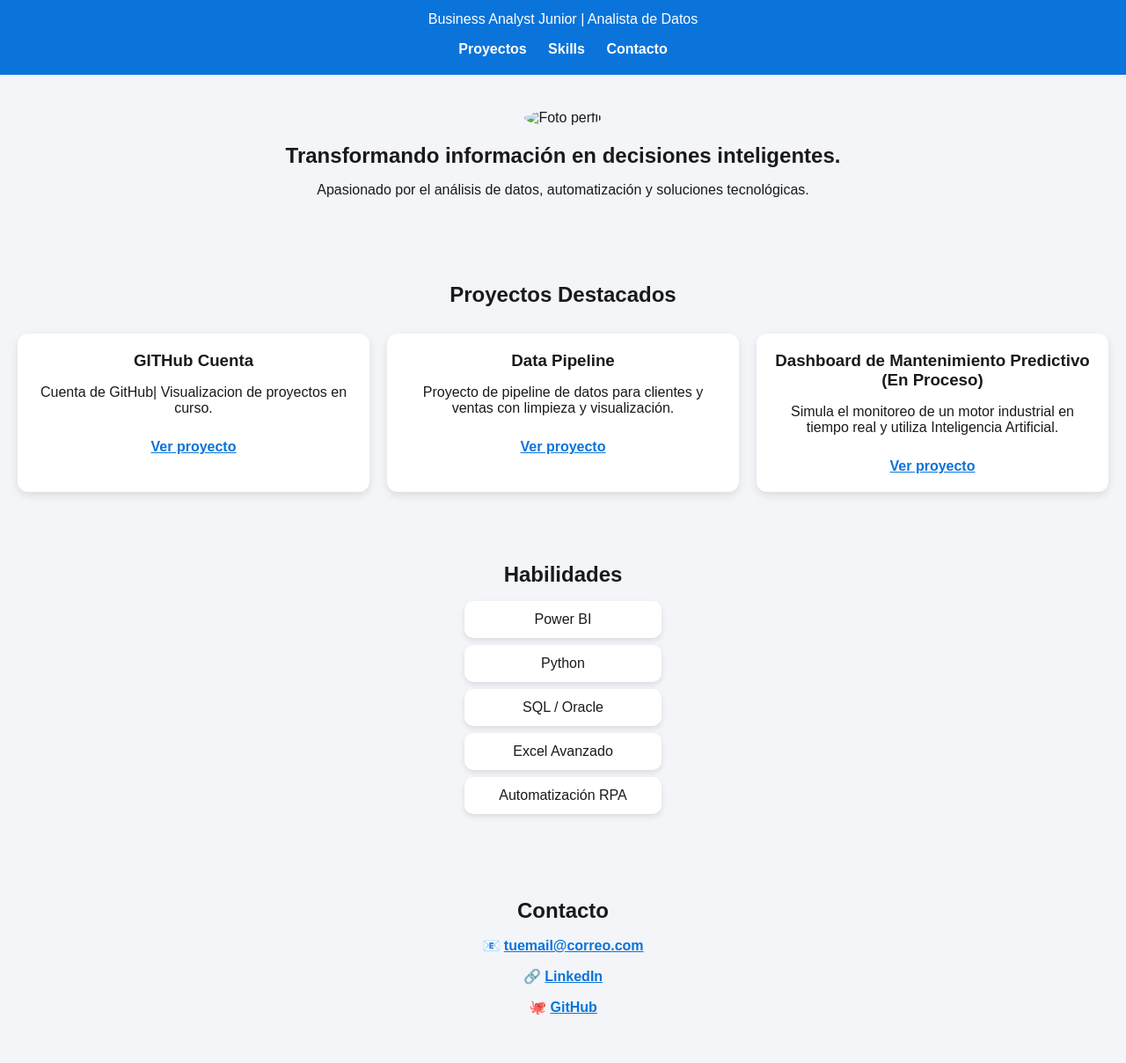
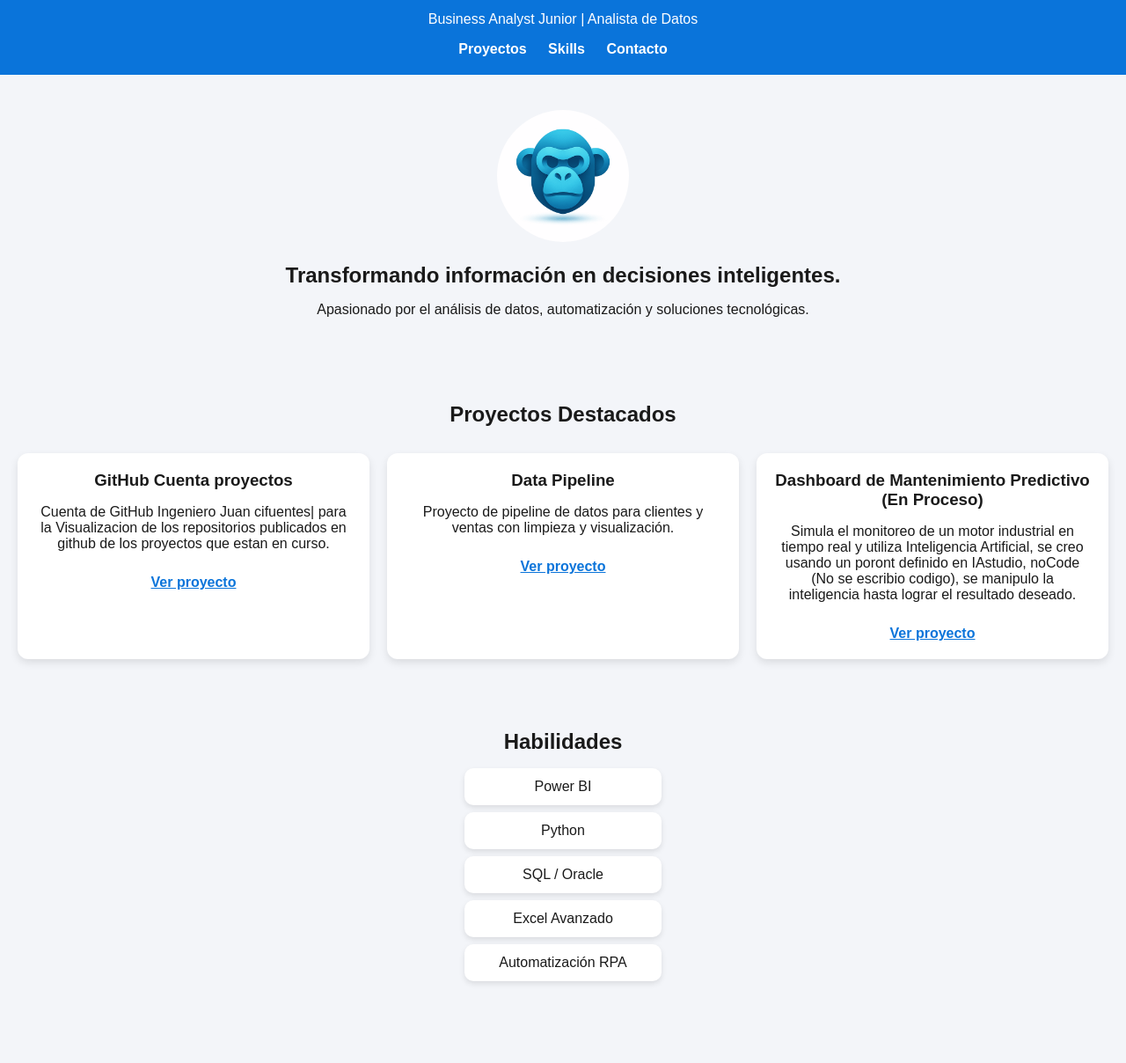
Before and after one commit to aprendizajecifuentes/aistudio-Prueba, a plain HTML site: page index.html in a window 1280 px wide. Shown: the part 60-1268 px from the top of the page at 88% size. Drawn offline with Linux system fonts and the light colour scheme.

Commit message:
Update Imagen Perfil
se añadió foto de perfil

```diff
--- a/index.html
+++ b/index.html
@@ -19,7 +19,7 @@
     </header>
 
     <section class="hero">
-        <img src="profile.jpg" alt="Foto perfil" class="profile-img">
+        <img src="Comprimida.png" alt="Foto perfil" class="profile-img">
         <h2>Transformando información en decisiones inteligentes.</h2>
         <p>Apasionado por el análisis de datos, automatización y soluciones tecnológicas.</p>
     </section>
@@ -30,9 +30,9 @@
         <div class="projects-grid">
 
             <div class="card">
-                <h3>GITHub Cuenta</h3>
-                <p>Cuenta de GitHub| Visualizacion de proyectos en curso.</p>
-                <a href="https://github.com/aprendizajecifuentes/aprendizajecifuentes" target="_blank">Ver proyecto</a>
+                <h3>GitHub Cuenta proyectos</h3>
+                <p>Cuenta de GitHub Ingeniero Juan cifuentes| para la Visualizacion de los repositorios publicados en github de los proyectos que estan en curso.</p>
+                <a href="https://github.com/aprendizajecifuentes?tab=repositories" target="_blank">Ver proyecto</a>
             </div>
 
             <div class="card">
@@ -43,7 +43,7 @@
 
             <div class="card">
                 <h3>Dashboard de Mantenimiento Predictivo (En Proceso)</h3>
-                <p>Simula el monitoreo de un motor industrial en tiempo real y utiliza Inteligencia Artificial.</p>
+                <p>Simula el monitoreo de un motor industrial en tiempo real y utiliza Inteligencia Artificial, se creo usando un poront definido en IAstudio, noCode (No se escribio codigo), se manipulo la inteligencia hasta lograr el resultado deseado.</p>
                 <a href="https://github.com/aprendizajecifuentes/2aistudio-Prueba" target="_blank">Ver proyecto</a>
             </div>
 
@@ -63,7 +63,7 @@
 
     <section id="contacto" class="section contacto">
         <h2>Contacto</h2>
-        <p>📧 <a href="mailto:trabajo.juancifuentes@gmail.com">tuemail@correo.com</a></p>
+        <p>📧 <a href="mailto:trabajo.juancifuentes@gmail.com">trabajo.juancifuentes@gmail.com</a></p>
         <p>🔗 <a href="www.linkedin.com/in/ing-juan-cifuentes" target="_blank">LinkedIn</a></p>
         <p>🐙 <a href="https://github.com/aprendizajecifuentes" target="_blank">GitHub</a></p>
     </section>
```
